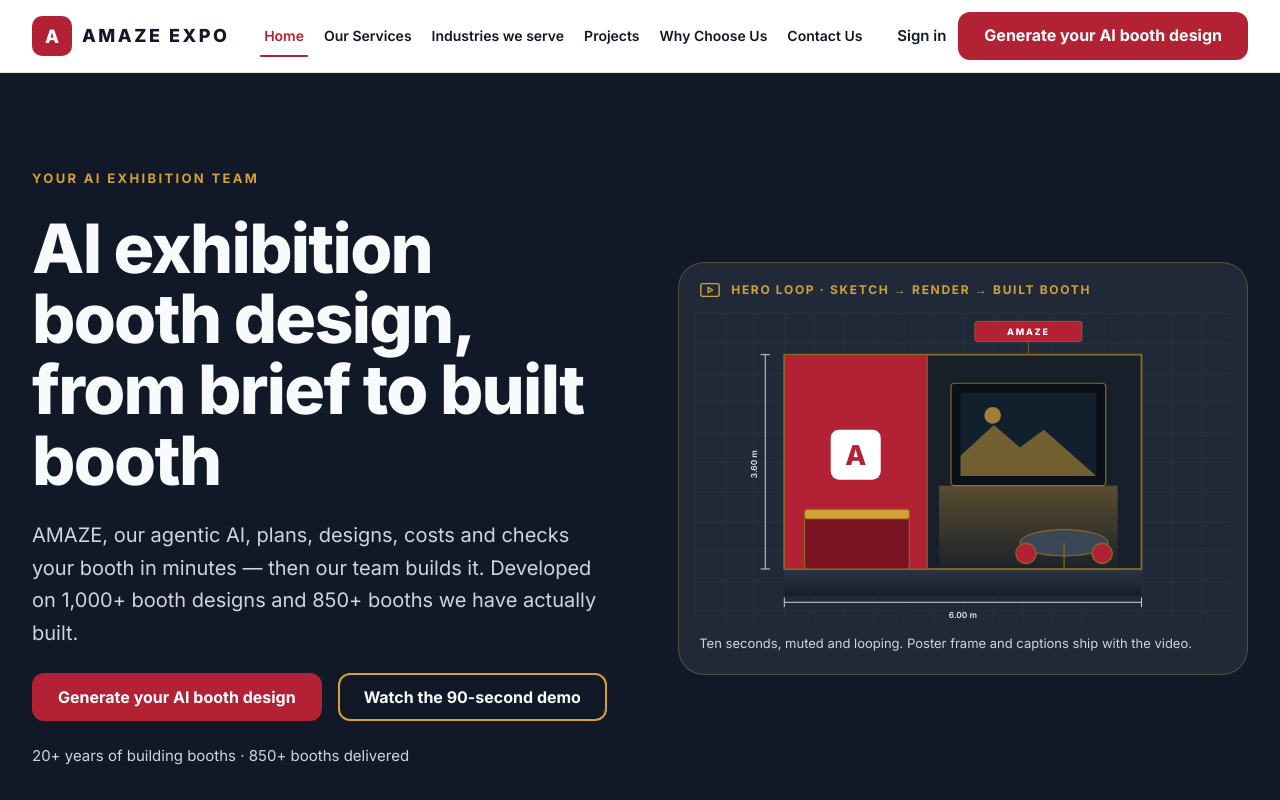
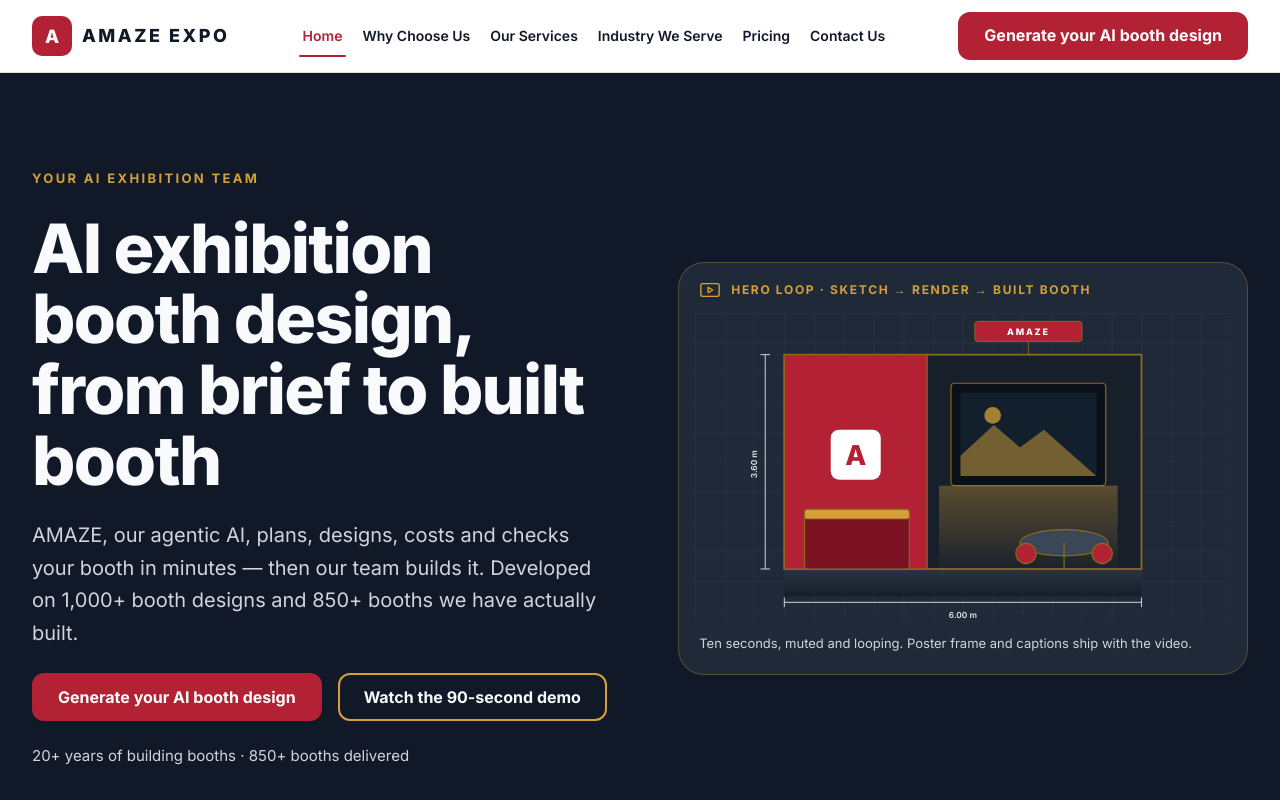
Before and after one commit to getchaviral/new_amaze, a Next.js app: page / in a window 1280 px wide. Shown: the top 800 px of the page. Built offline with nearby package versions, Linux system fonts and the light colour scheme.

Commit message:
Header and nav adjustments: wider header shell, reorder nav, drop Sign in

```diff
--- a/src/app/globals.css
+++ b/src/app/globals.css
@@ -108,6 +108,10 @@
     max-width: 1280px;
     margin-inline: auto;
     padding-inline: 1.25rem;
+  }
+
+  .header-shell {
+    max-width: 1440px;
   }
 
   @media (width >= 48rem) {
--- a/src/components/services/service-views.tsx
+++ b/src/components/services/service-views.tsx
@@ -57,7 +57,7 @@
       tabIndex={0}
       className="flex flex-col gap-20"
     >
-      <section className="bg-cream">
+      <section id="pricing" className="bg-cream">
         <div className="shell py-16 sm:py-20">
           <Pricing />
         </div>
--- a/src/components/site/header.tsx
+++ b/src/components/site/header.tsx
@@ -21,7 +21,7 @@
 
   return (
     <header className="sticky top-0 z-50 border-b border-line bg-white/95 backdrop-blur">
-      <div className="shell">
+      <div className="shell header-shell">
         <nav aria-label="Main" className="flex min-h-[72px] flex-wrap items-center gap-x-8 gap-y-2 py-3 xl:flex-nowrap xl:gap-x-4">
           <Link
             href="/"
@@ -58,12 +58,6 @@
           </ul>
 
           <div className="order-2 ml-auto flex items-center gap-3 xl:order-3">
-            <Link
-              href="/contact"
-              className="hidden text-[0.9375rem] font-semibold text-ink no-underline hover:text-brand sm:block"
-            >
-              Sign in
-            </Link>
             <Link href="/#generator" className="btn btn-primary hidden md:inline-flex">
               Generate your AI booth design
             </Link>
--- a/src/lib/site.ts
+++ b/src/lib/site.ts
@@ -23,10 +23,10 @@
 
 export const NAV = [
   { href: "/", label: "Home" },
+  { href: "/why-choose-us", label: "Why Choose Us" },
   { href: "/services", label: "Our Services" },
-  { href: "/sectors", label: "Industries we serve" },
-  { href: "/projects", label: "Projects" },
-  { href: "/why-choose-us", label: "Why Choose Us" },
+  { href: "/sectors", label: "Industry We Serve" },
+  { href: "/services#pricing", label: "Pricing" },
   { href: "/contact", label: "Contact Us" },
 ] as const;
 
```
